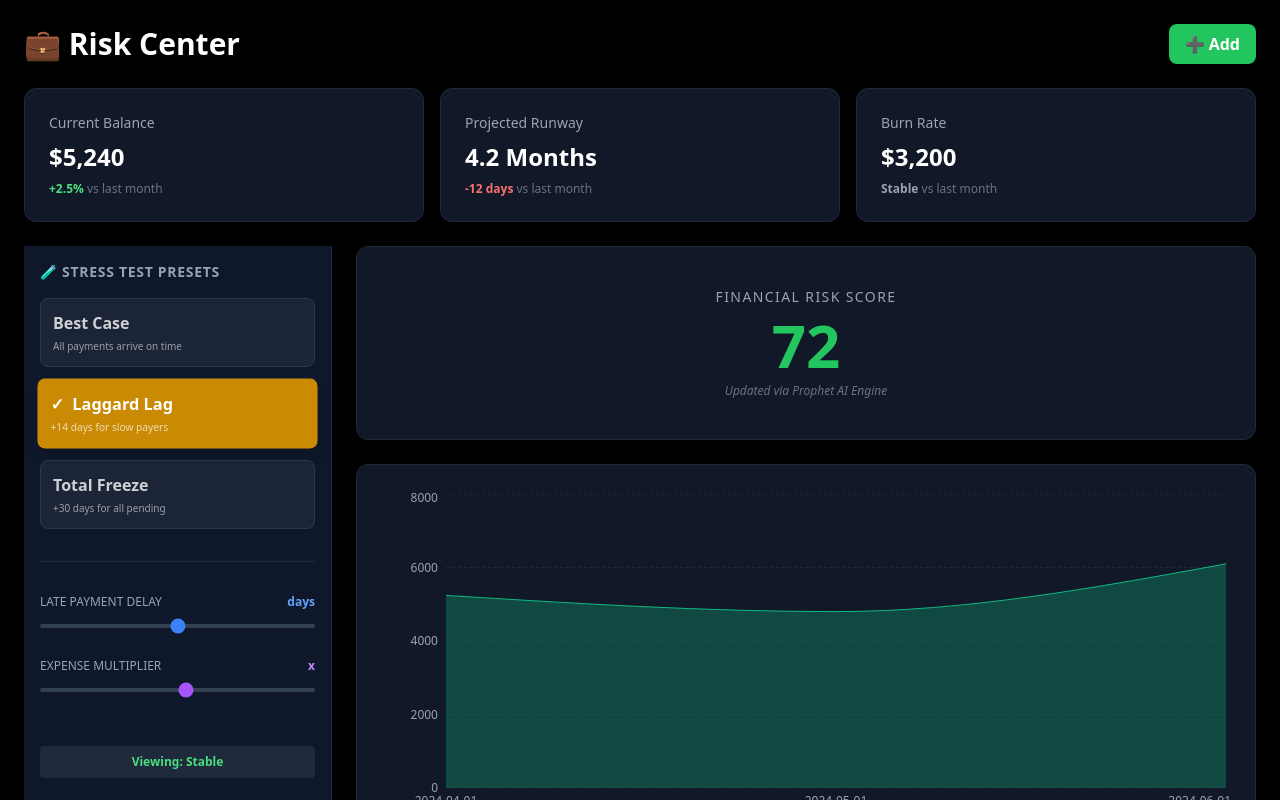
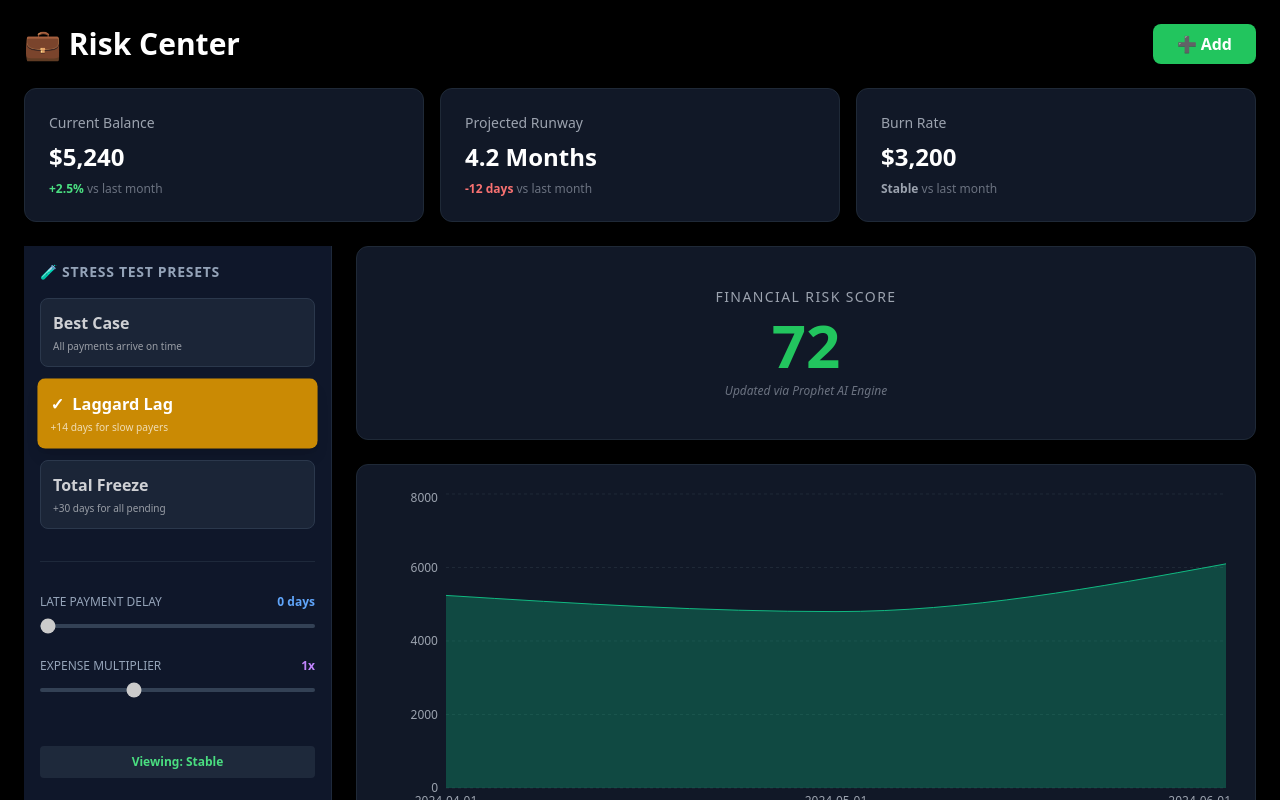
Before and after one commit to Subrat-2003/Cashflow-Forecasting-and-Risk-Simulation-for-Freelancers, a Next.js app in the folder frontend/: page / in a window 1280 px wide. Shown: the top 800 px of the page. Built offline with nearby package versions, Linux system fonts and the light colour scheme; no server answers; the database is empty.

Commit message:
Add delay and multiplier states to Dashboard
Added missing state variables for delay and multiplier, and updated the button and ScenarioSidebar component to include these new states.

```diff
--- a/frontend/app/page.tsx
+++ b/frontend/app/page.tsx
@@ -13,30 +13,46 @@ export default function Dashboard() {
   const userId = "e6d6e60c-6890-4edf-94ea-7186e93a6064";
   const [showModal, setShowModal] = useState(false);
   const [activeScenario, setActiveScenario] = useState('Stable');
+
+  // Missing states that ScenarioSidebar requires
+  const [delay, setDelay] = useState(0);
+  const [multiplier, setMultiplier] = useState(1);
+
   const { data, loading, runSimulation } = useForecast(userId);
 
   useEffect(() => {
     runSimulation('Stable');
   }, []);
 
+  const handleScenarioChange = (scenario: string) => {
+    setActiveScenario(scenario);
+    runSimulation(scenario);
+  };
+
   return (
-    <main className="bg-black min-h-screen p-3 md:p-6 text-white">
+    <main className="bg-black min-h-screen p-3 md:p-6 text-white overflow-hidden font-sans">
       <div className="flex justify-between items-center mb-6">
-        <h1 className="text-2xl md:text-3xl font-bold font-sans">💼 Risk Center</h1>
-        <button onClick={() => setShowModal(true)} className="bg-green-500 p-2 px-4 rounded-lg font-bold">
+        <h1 className="text-2xl md:text-3xl font-bold">💼 Risk Center</h1>
+        <button
+          onClick={() => setShowModal(true)}
+          className="bg-green-500 hover:bg-green-600 text-white font-bold p-2 px-6 rounded-lg transition-all"
+        >
           ➕ Add
         </button>
       </div>
 
-      {/* Passing the data safely with optional chaining */}
       <StatCards currentBalance={data?.current_balance ?? 0} />
 
       <div className="flex flex-col lg:flex-row gap-6 mt-6">
         <div className="w-full lg:w-1/4">
           <ScenarioSidebar
-            onScenarioChange={(s) => { setActiveScenario(s); runSimulation(s); }}
+            onScenarioChange={handleScenarioChange}
             activeScenario={activeScenario}
             loading={loading}
+            delay={delay}
+            multiplier={multiplier}
+            onDelayChange={setDelay}
+            onMultiplierChange={setMultiplier}
           />
         </div>
 
```
